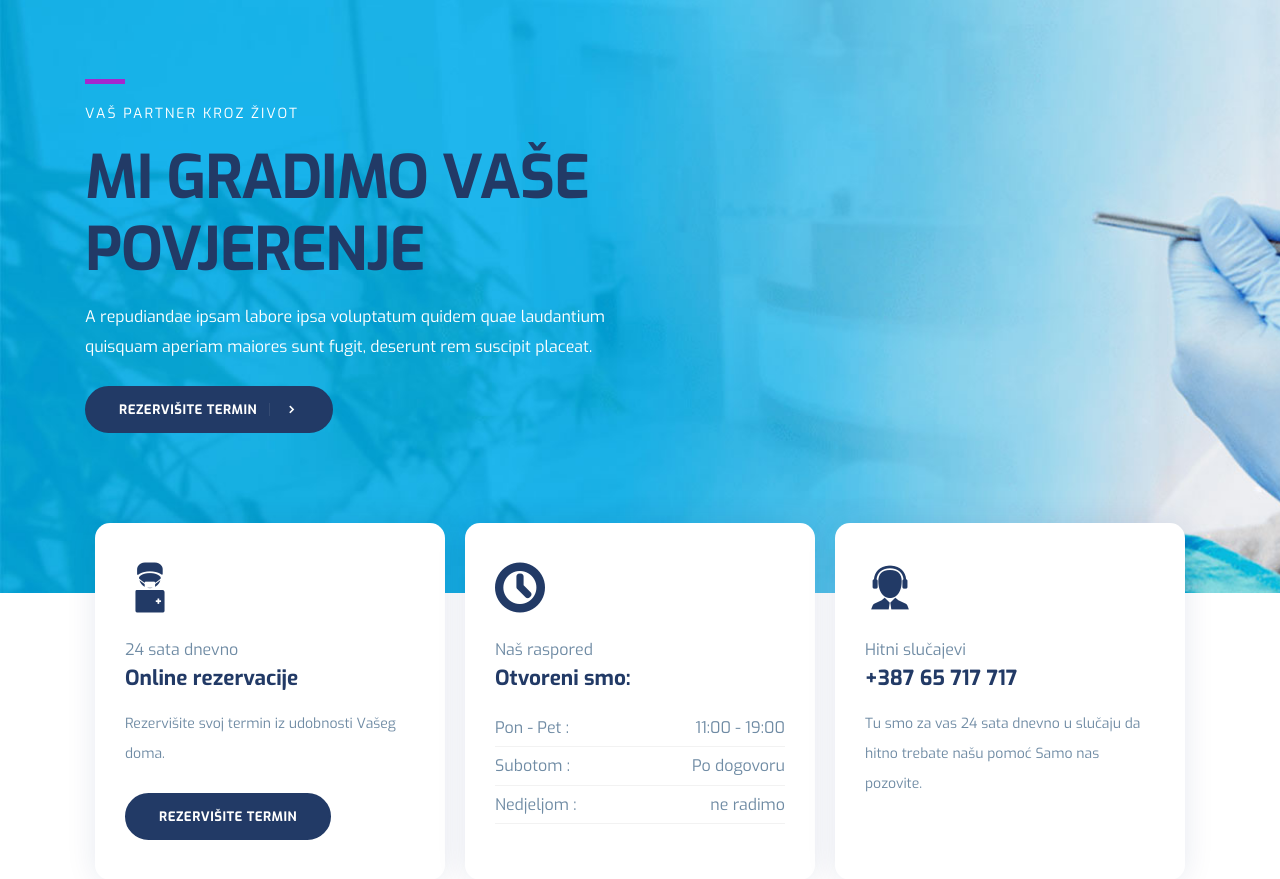
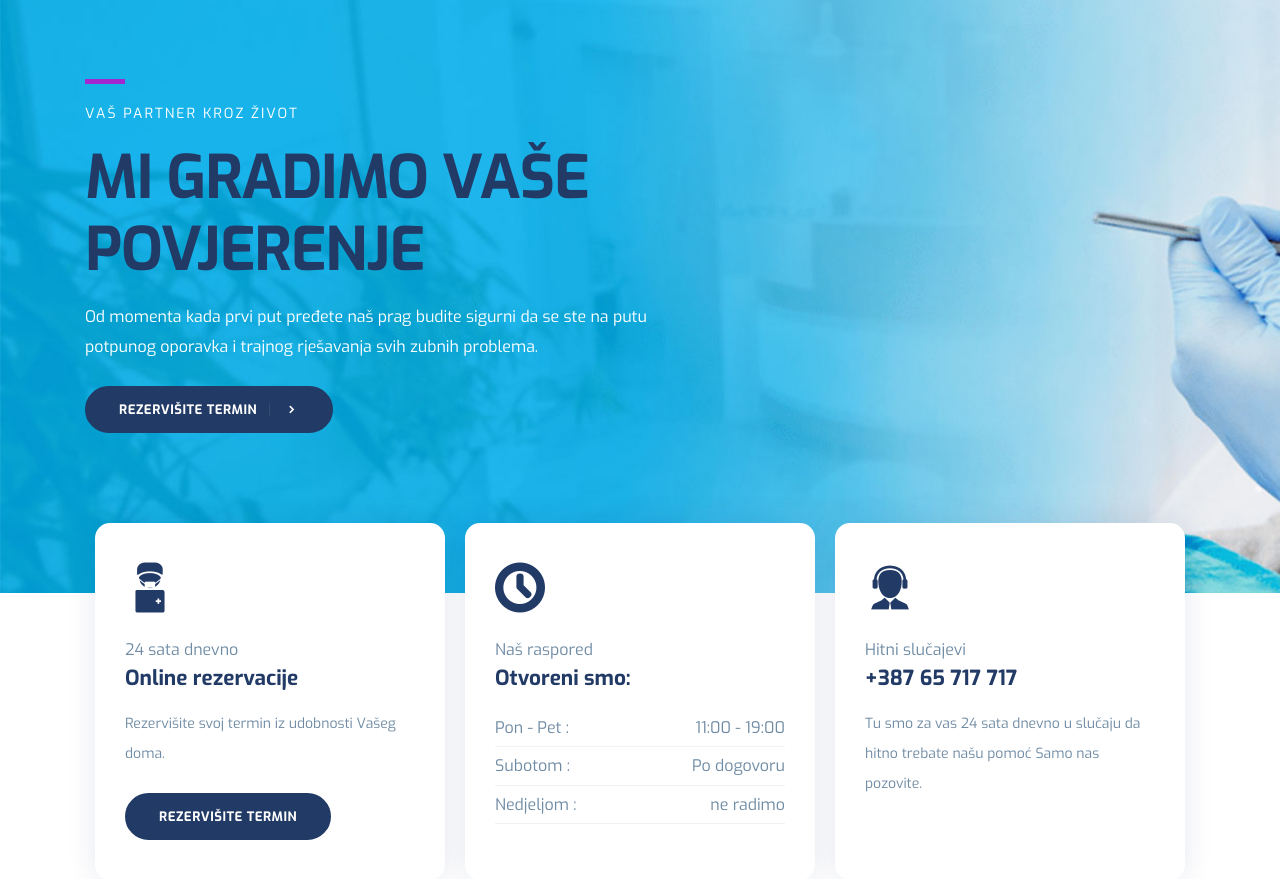
Before and after one commit to kico0304/dentalux, a PHP site: page / in a window 1280 px wide. Shown: the part 170-1049 px from the top of the page. Run offline with PHP 8.4, Linux system fonts and the light colour scheme.

Commit message:
IT changed

```diff
--- a/index.php
+++ b/index.php
@@ -15,7 +15,7 @@
 					<span class="text-uppercase text-sm letter-spacing ">Vaš partner kroz život</span>
 					<h1 class="mb-3 mt-3">MI GRADIMO VAŠE POVJERENJE</h1>
 
-					<p class="mb-4 pr-5">A repudiandae ipsam labore ipsa voluptatum quidem quae laudantium quisquam aperiam maiores sunt fugit, deserunt rem suscipit placeat.</p>
+					<p class="mb-4 pr-5">Od momenta kada prvi put pređete naš prag budite sigurni da se ste na putu potpunog oporavka i trajnog rješavanja svih zubnih problema.</p>
 					<div class="btn-container ">
 						<a href="contact.php" class="btn btn-main-2 btn-icon btn-round-full">Rezervišite termin <i class="icofont-simple-right ml-2  "></i></a>
 					</div>
```
